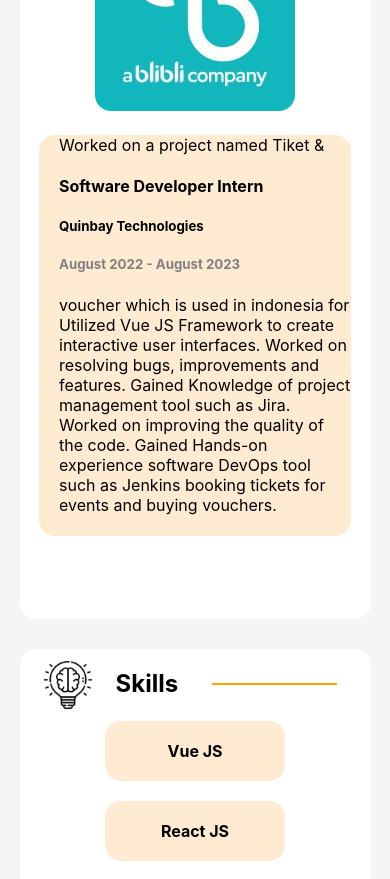
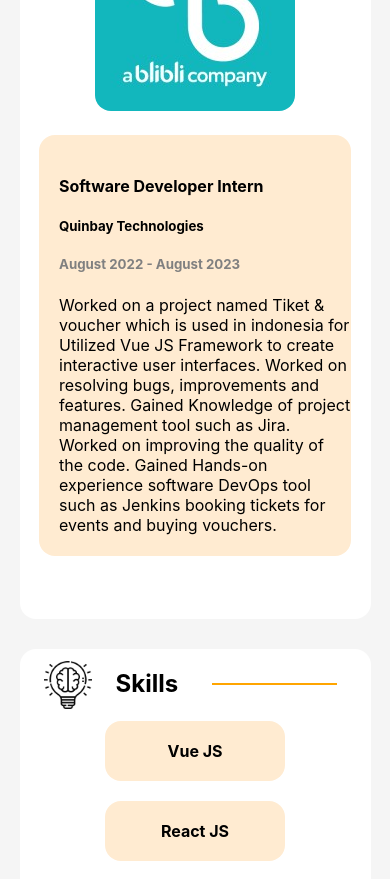
Before and after one commit to SharonShaju29/portfolio, a React (Create React App) app: page /work in a window 390 px wide. Shown: the part 1820-2699 px from the top of the page. Built offline with nearby package versions, Linux system fonts and the light colour scheme.

Commit message:
Added for alignment issue in work description

```diff
--- a/src/components/css/workDescription.css
+++ b/src/components/css/workDescription.css
@@ -5,12 +5,12 @@
   border-radius: 16px;
   margin: 20px;
   padding-top:20px;
+  display: grid;
 }
 
 .info-wrapper {
   float: left;
   margin-left: 20px;
-  width: 600px;
 }
 
 .title-dsg {
@@ -36,6 +36,9 @@
     padding-bottom:5px;
     margin-top:20px;
   }
+  .work-description {
+    margin-top: 0px;
+  }
 }
 
 .lister{
@@ -52,8 +55,4 @@
    text-align: left;
    margin-left: 0px;
   }
-
-  .info-wrapper{
-    width:70vw;
-  }
 }
```
